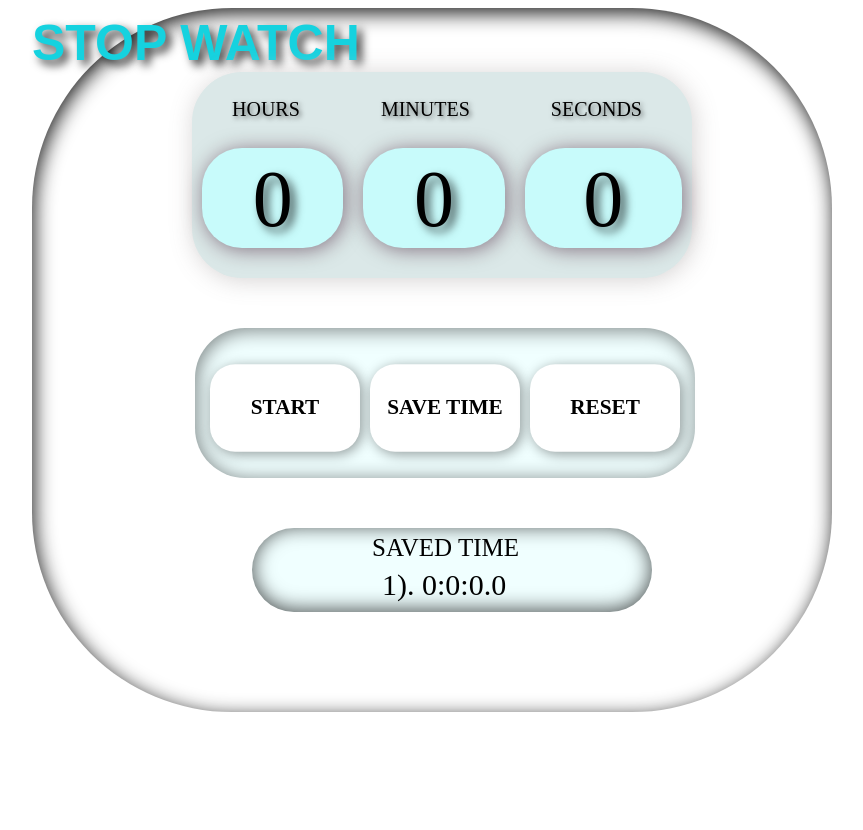
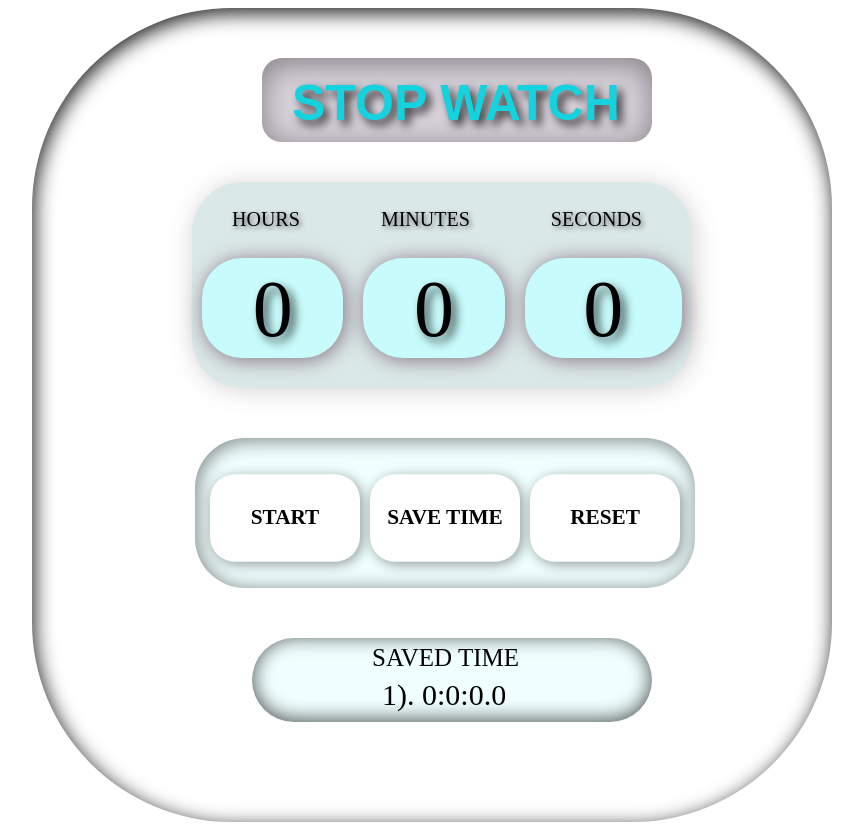
Before and after one commit to Vistarboy/stopwatch, a plain HTML site: page index.html in a window 1280 px wide. Shown: the whole page, without its empty margins (208-1071 px from the left). Before the commit the page ends 800 px from the top, so only its background shows below. Drawn offline with Linux system fonts and the light colour scheme.

Commit message:
Update index.html

```diff
--- a/index.html
+++ b/index.html
@@ -8,7 +8,11 @@
 
 <body>
   <div class="body">
-    <P class="heading">STOP WATCH</p>
+
+    <div class="head-div">
+      <P class="heading">STOP WATCH</p>
+    </div>
+
     <div class="display">
       <dv class="label-division">
         <p class="label">HOURS</p>
```
